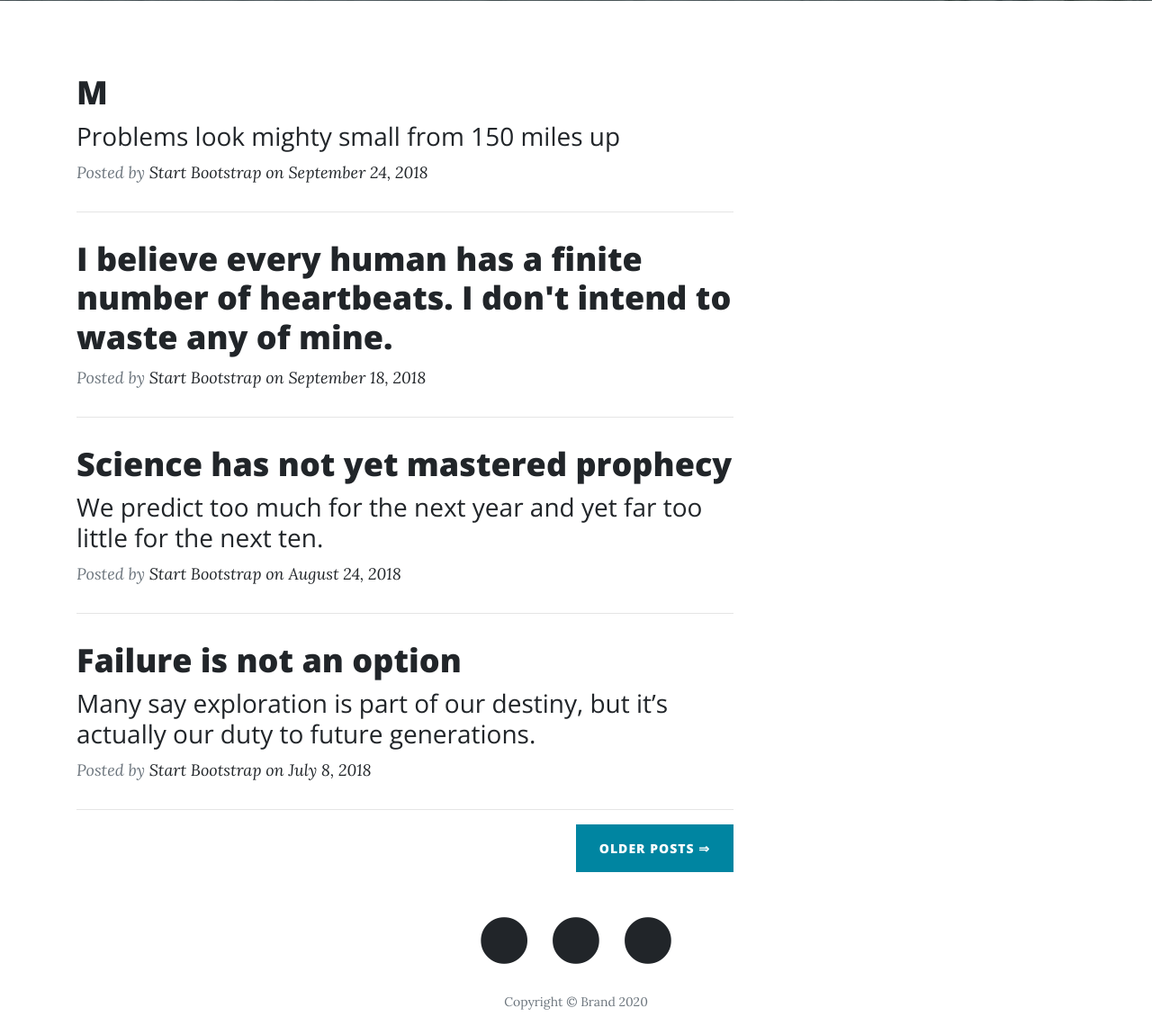
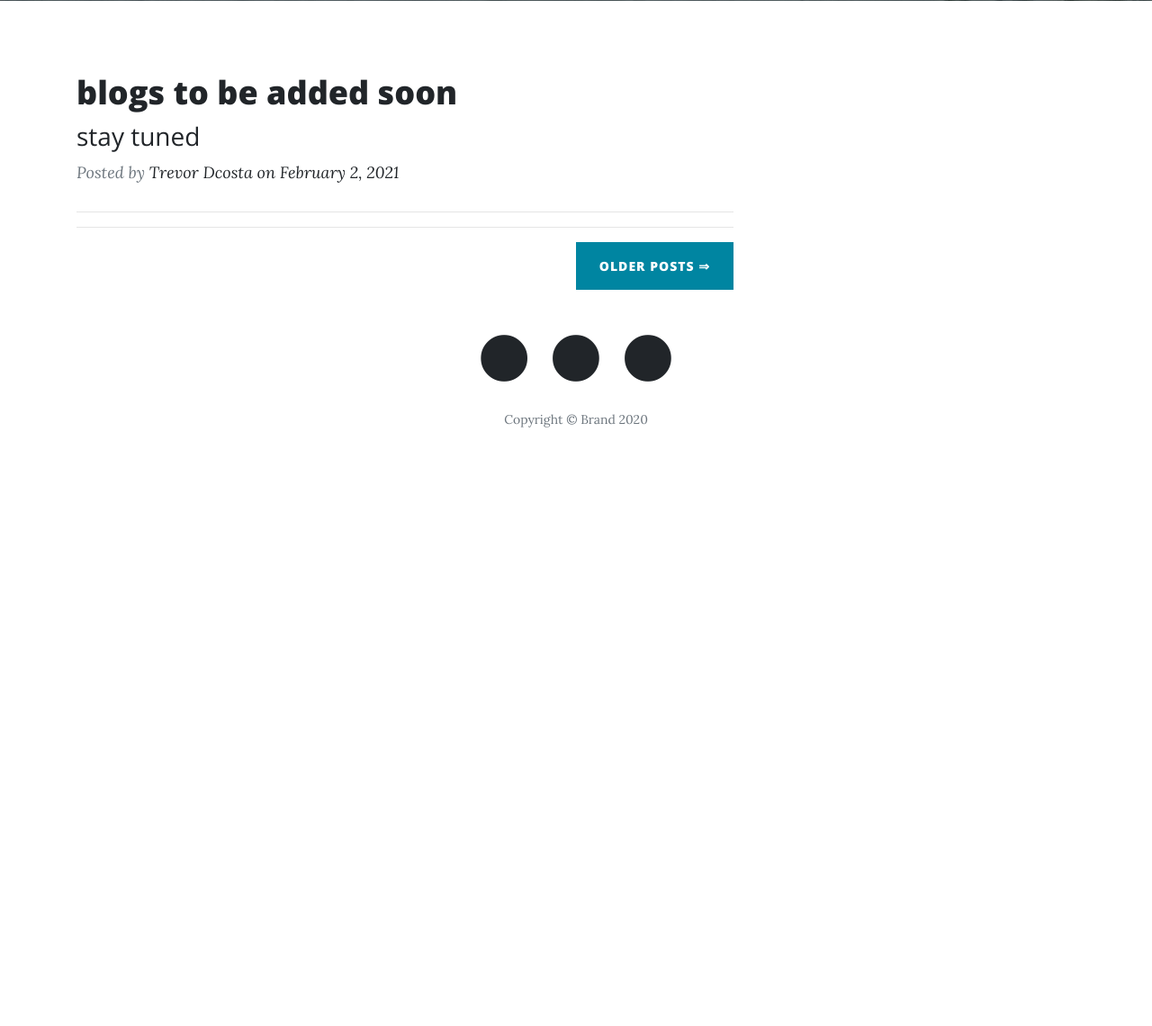
Before and after one commit to dcostat04/Myprofile, a Flask app: page / in a window 1280 px wide. Shown: the part 531-1671 px from the top of the page at 90% size. After the commit the page ends 1006 px from the top, so only its background shows below. Run offline with Flask 2, Linux system fonts and the light colour scheme; some libraries are stand-ins or nearby versions.

Commit message:
Update index.html

```diff
--- a/templates/index.html
+++ b/templates/index.html
@@ -43,31 +43,12 @@
         <div class="row">
             <div class="col-md-10 col-lg-8">
                 <div class="post-preview"><a href="#">
-                        <h2 class="post-title">M</h2>
-                        <h3 class="post-subtitle">Problems look mighty small from 150 miles up</h3>
+                        <h2 class="post-title">blogs to be added soon</h2>
+                        <h3 class="post-subtitle">stay tuned</h3>
                     </a>
-                    <p class="post-meta">Posted by&nbsp;<a href="#">Start Bootstrap on September 24, 2018</a></p>
+                    <p class="post-meta">Posted by&nbsp;<a href="#">Trevor Dcosta on February 2, 2021</a></p>
                 </div>
                 <hr>
-                <div class="post-preview"><a href="#">
-                        <h2 class="post-title">I believe every human has a finite number of heartbeats. I don't intend to waste any of mine.</h2>
-                    </a>
-                    <p class="post-meta">Posted by&nbsp;<a href="#">Start Bootstrap on September 18, 2018</a></p>
-                </div>
-                <hr>
-                <div class="post-preview"><a href="#">
-                        <h2 class="post-title"> Science has not yet mastered prophecy</h2>
-                        <h3 class="post-subtitle">We predict too much for the next year and yet far too little for the next ten.</h3>
-                    </a>
-                    <p class="post-meta">Posted by&nbsp;<a href="#">Start Bootstrap on August 24, 2018</a></p>
-                </div>
-                <hr>
-                <div class="post-preview"><a href="#">
-                        <h2 class="post-title">Failure is not an option</h2>
-                        <h3 class="post-subtitle">Many say exploration is part of our destiny, but it’s actually our duty to future generations.</h3>
-                    </a>
-                    <p class="post-meta">Posted by&nbsp;<a href="#">Start Bootstrap on July 8, 2018</a></p>
-                </div>
                 <hr>
                 <div class="clearfix"><button class="btn btn-primary float-right" type="button">Older Posts&nbsp;⇒</button></div>
             </div>
```
